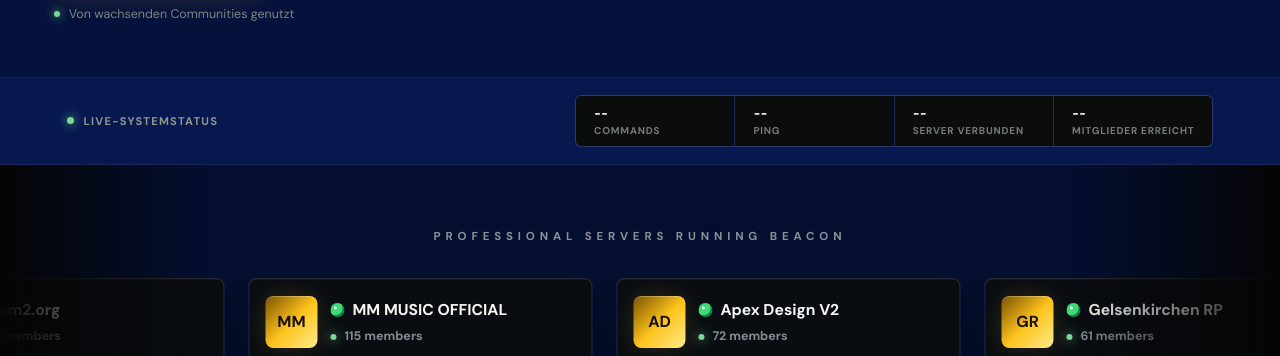
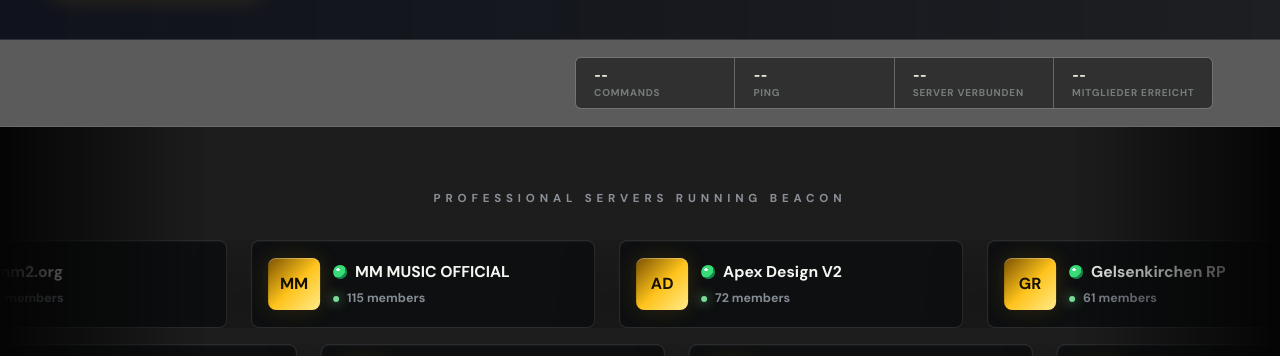
Before and after one commit to sw8tx/beacon, a website: page index.html in a window 1280 px wide. Shown: the part 613-969 px from the top of the page. Drawn offline with Linux system fonts and the light colour scheme; no server answers.

Commit message:
Refine home hero background and gray sections

```diff
--- a/badges/badges.css
+++ b/badges/badges.css
@@ -26,7 +26,7 @@ body {
   min-height: 100vh;
   margin: 0;
   overflow-x: hidden;
-  background: #07184f url("../assets/beacon-background.png") center / cover fixed no-repeat;
+  background: #242424;
   color: var(--text);
   font-family: "DM Sans", system-ui, -apple-system, BlinkMacSystemFont, "Segoe UI", sans-serif;
 }
--- a/commands.css
+++ b/commands.css
@@ -21,7 +21,7 @@ body {
 
 body {
   color: var(--text);
-  background: #07184f url("assets/beacon-background.png") center / cover fixed no-repeat;
+  background: #242424;
   font-family: "DM Sans", ui-sans-serif, system-ui, sans-serif;
 }
 
--- a/index.html
+++ b/index.html
@@ -81,13 +81,11 @@
             <a class="hero-button hero-button--primary" href="https://discord.com/oauth2/authorize?client_id=1529195963787251784&scope=bot%20applications.commands"><span class="discord-icon-wrap"><img class="discord-logo" src="https://cdn.simpleicons.org/discord/5865F2" alt="" /></span><span data-i18n="heroAdd">Add to Server</span><span class="button-arrow">↗</span></a>
             <a class="hero-button hero-button--dark login-float login-float--hero" href="/api/auth/discord/login"><span class="discord-icon-wrap"><img class="discord-logo" src="https://cdn.simpleicons.org/discord/5865F2" alt="" /></span><span data-i18n="heroLogin">Login with Discord</span></a>
           </div>
-          <div class="hero-note"><span class="online-pulse"></span><span data-i18n="heroNote">Trusted by growing communities everywhere</span></div>
         </div>
 
       </section>
 
       <section class="stats-section" id="status">
-        <a class="section-kicker" href="https://status.beacon-bot.site/"><span class="status-dot"></span><span data-i18n="liveStatus">Live system status</span></a>
         <div class="status-metrics" aria-live="polite">
           <div class="status-metric"><strong data-stat="commands">--</strong><span data-i18n="commands">Commands</span></div>
           <div class="status-metric"><strong data-stat="ping">--</strong><span data-i18n="ping">Ping</span></div>
--- a/legal.css
+++ b/legal.css
@@ -1,7 +1,7 @@
 :root { --bg: #070808; --panel: #111414; --line: rgba(255,255,255,.1); --text: #f5f3ea; --muted: #a4aaa6; --accent: #31b6e6; }
 * { box-sizing: border-box; }
 html { scroll-behavior: smooth; }
-body { min-width: 320px; margin: 0; color: var(--text); background: #07184f url("assets/beacon-background.png") center / cover fixed no-repeat; font: 16px/1.7 "DM Sans", system-ui, sans-serif; }
+body { min-width: 320px; margin: 0; color: var(--text); background: #242424; font: 16px/1.7 "DM Sans", system-ui, sans-serif; }
 a { color: inherit; }
 .legal-shell { width: min(100% - 40px, 760px); margin: 0 auto; padding: 28px 0 56px; }
 .legal-top { display: flex; align-items: center; justify-content: space-between; gap: 20px; padding-bottom: 26px; border-bottom: 1px solid var(--line); }
--- a/prestige.css
+++ b/prestige.css
@@ -18,7 +18,7 @@ body {
   margin: 0;
   overflow-x: hidden;
   color: var(--text);
-  background: #07184f url("assets/beacon-background.png") center / cover fixed no-repeat;
+  background: #242424;
   font-family: "DM Sans", ui-sans-serif, system-ui, sans-serif;
 }
 
--- a/status/status.css
+++ b/status/status.css
@@ -1,7 +1,7 @@
 :root { --ink: #050505; --panel: #101311; --panel-light: #171b18; --paper: #f5f3eb; --muted: #8c938d; --line: rgba(255,255,255,.1); --yellow: #ffc31c; --green: #78d997; --red: #ff6868; }
 * { box-sizing: border-box; }
 html { color-scheme: dark; }
-body { min-width: 320px; min-height: 100vh; margin: 0; color: var(--paper); background: #07184f url("../assets/beacon-background.png") center / cover fixed no-repeat; font-family: "DM Sans", ui-sans-serif, system-ui, sans-serif; }
+body { min-width: 320px; min-height: 100vh; margin: 0; color: var(--paper); background: #242424; font-family: "DM Sans", ui-sans-serif, system-ui, sans-serif; }
 a { color: inherit; text-decoration: none; }
 .status-header { display: flex; align-items: center; justify-content: space-between; min-height: 70px; padding: 12px max(22px, calc((100vw - 940px) / 2)); border-bottom: 1px solid rgba(255,195,28,.22); background: rgba(7,8,8,.92); backdrop-filter: blur(18px); }
 .status-brand { display: inline-flex; align-items: center; gap: 10px; font: 700 1.05rem "Space Grotesk", sans-serif; }
--- a/styles.css
+++ b/styles.css
@@ -14,7 +14,7 @@
 * { box-sizing: border-box; }
 [hidden] { display: none !important; }
 html { scroll-behavior: smooth; }
-body { display: flex; flex-direction: column; min-width: 320px; min-height: 100vh; margin: 0; overflow-x: hidden; background: #07184f url("assets/beacon-background.png") center / cover fixed no-repeat; color: var(--paper); font-family: "DM Sans", ui-sans-serif, system-ui, sans-serif; }
+body { display: flex; flex-direction: column; min-width: 320px; min-height: 100vh; margin: 0; overflow-x: hidden; background: #242424; color: var(--paper); font-family: "DM Sans", ui-sans-serif, system-ui, sans-serif; }
 body::before { content: none; }
 a { color: inherit; text-decoration: none; }
 
@@ -93,7 +93,7 @@ body.auth-flash::after { content: ""; position: fixed; inset: 0; z-index: 55; po
 
 main { position: relative; flex: 0 0 auto; }
 main::after { content: ""; display: block; height: 0; background: var(--ink); }
-.hero-section { position: relative; display: grid; grid-template-columns: 1fr; align-items: center; min-height: calc(100vh - 150px); padding: 126px 4.2vw 55px; border-bottom: 1px solid rgba(255,255,255,.06); background: rgba(3, 11, 35, .42); }
+.hero-section { position: relative; display: grid; grid-template-columns: 1fr; align-items: center; min-height: calc(100vh - 150px); padding: 126px 4.2vw 55px; border-bottom: 1px solid rgba(255,255,255,.12); background: linear-gradient(90deg, rgba(4, 8, 24, .62), rgba(4, 8, 24, .2)), url("assets/beacon-background.png") center / cover no-repeat; }
 .hero-section::before { content: none; }
 .hero-copy { position: relative; z-index: 2; max-width: 700px; min-width: 0; }
 .eyebrow, .section-overline { color: var(--yellow); font-size: .72rem; font-weight: 800; letter-spacing: .12em; text-transform: uppercase; }
@@ -203,14 +203,14 @@ h1 em, h2 em { color: var(--yellow); font-style: normal; }
 .mini-spark { color: var(--yellow); font-size: 1.25rem; }
 .visual-shadow { position: absolute; z-index: -1; bottom: 14%; left: 16%; width: 68%; height: 13%; border-radius: 50%; background: rgba(0,0,0,.8); filter: blur(28px); }
 
-.stats-section { display: flex; align-items: center; justify-content: space-between; gap: 28px; min-height: 86px; padding: 17px 5.2vw; border-bottom: 1px solid rgba(255,255,255,.07); }
+.stats-section { display: flex; align-items: center; justify-content: flex-end; gap: 28px; min-height: 86px; padding: 17px 5.2vw; border-bottom: 1px solid rgba(255,255,255,.1); background: #5b5b5b; }
 .section-kicker { display: inline-flex; align-items: center; gap: 10px; color: #909690; font-size: .7rem; font-weight: 800; letter-spacing: .11em; text-transform: uppercase; }
 .status-dot { width: 7px; height: 7px; border-radius: 50%; background: var(--green); box-shadow: 0 0 11px var(--green); }
 .status-metrics { display: grid; grid-template-columns: repeat(4, minmax(80px, 1fr)); gap: 1px; overflow: hidden; border: 1px solid rgba(255,255,255,.08); border-radius: 6px; background: rgba(255,255,255,.08); }
-.status-metric { display: flex; min-height: 50px; flex-direction: column; justify-content: center; gap: 3px; padding: 7px 18px; background: #0b0d0d; }
+.status-metric { display: flex; min-height: 50px; flex-direction: column; justify-content: center; gap: 3px; padding: 7px 18px; background: #303030; }
 .status-metric strong { color: var(--paper); font: 600 1rem/1 "Space Grotesk", sans-serif; }
 .status-metric span { color: #767d78; font-size: .62rem; font-weight: 800; letter-spacing: .08em; text-transform: uppercase; }
-.server-strip { position: relative; min-height: 360px; padding: 64px 0 66px; overflow: hidden; border-bottom: 1px solid rgba(255,255,255,.07); background: rgba(3, 11, 35, .68); }
+.server-strip { position: relative; min-height: 360px; padding: 64px 0 66px; overflow: hidden; border-bottom: 1px solid rgba(255,255,255,.08); background: #1d1d1d; }
 .server-strip::before, .server-strip::after { content: ""; position: absolute; top: 0; bottom: 0; z-index: 4; width: 16vw; pointer-events: none; }
 .server-strip::before { left: 0; background: linear-gradient(90deg, var(--ink), transparent); }
 .server-strip::after { right: 0; background: linear-gradient(270deg, var(--ink), transparent); }
@@ -226,7 +226,7 @@ h1 em, h2 em { color: var(--yellow); font-style: normal; }
 .server-card strong::before { content: ""; display: inline-block; width: 14px; height: 14px; margin-right: 8px; border-radius: 50%; background: radial-gradient(circle at 35% 35%, #fff 0 12%, #39dd78 13% 55%, #18864d 56%); vertical-align: -2px; }
 .server-card small { color: #858b93; font-size: .78rem; font-weight: 700; }
 .server-card i { display: inline-block; width: 6px; height: 6px; margin-right: 8px; border-radius: 50%; background: var(--green); box-shadow: 0 0 12px var(--green); }
-.insights-section { display: grid; grid-template-columns: repeat(3, minmax(0, 1fr)); gap: 20px; padding: 36px 5.2vw 74px; border-bottom: 1px solid rgba(255,255,255,.06); background: rgba(3, 11, 35, .68); }
+.insights-section { display: grid; grid-template-columns: repeat(3, minmax(0, 1fr)); gap: 20px; padding: 36px 5.2vw 74px; border-bottom: 1px solid rgba(255,255,255,.06); background: #181818; }
 .insight-card { position: relative; min-width: 0; padding: 34px; border: 1px solid rgba(255,255,255,.14); border-radius: 8px; background: linear-gradient(180deg, rgba(12,13,15,.96), rgba(7,8,9,.96)); box-shadow: 0 24px 70px rgba(0,0,0,.34); }
 .insight-overline { display: block; margin-bottom: 26px; color: #7d83a0; font-size: .68rem; font-weight: 900; letter-spacing: .48em; text-transform: uppercase; }
 .insight-card h2 { color: #fff; font: 700 clamp(1.35rem, 2vw, 1.72rem)/1.12 "Space Grotesk", sans-serif; }
@@ -268,7 +268,7 @@ h1 em, h2 em { color: var(--yellow); font-style: normal; }
 .leaderboard-panel li:nth-child(3) i { border-color: #ff6b92; }
 .leaderboard-panel strong { color: #fff; font-size: 1rem; }
 .leaderboard-panel span { color: #d8e6ff; font-weight: 800; }
-.site-footer { display: grid; grid-template-columns: minmax(260px, 1fr) auto; gap: 22px 60px; align-items: center; min-height: 230px; padding: 38px 5.2vw 30px; border-top: 1px solid rgba(255,255,255,.14); color: #747a75; font-size: .75rem; background: rgba(3, 11, 35, .78); }
+.site-footer { display: grid; grid-template-columns: minmax(260px, 1fr) auto; gap: 22px 60px; align-items: center; min-height: 230px; padding: 38px 5.2vw 30px; border-top: 1px solid rgba(255,255,255,.14); color: #747a75; font-size: .75rem; background: #141414; }
 .footer-brand { display: flex; flex-direction: column; gap: 10px; }
 .footer-brand > a { display: inline-flex; width: max-content; align-items: center; gap: 10px; color: #f6f3ea; font: 700 1rem "Space Grotesk", sans-serif; }
 .footer-brand img { object-fit: contain; }
```
